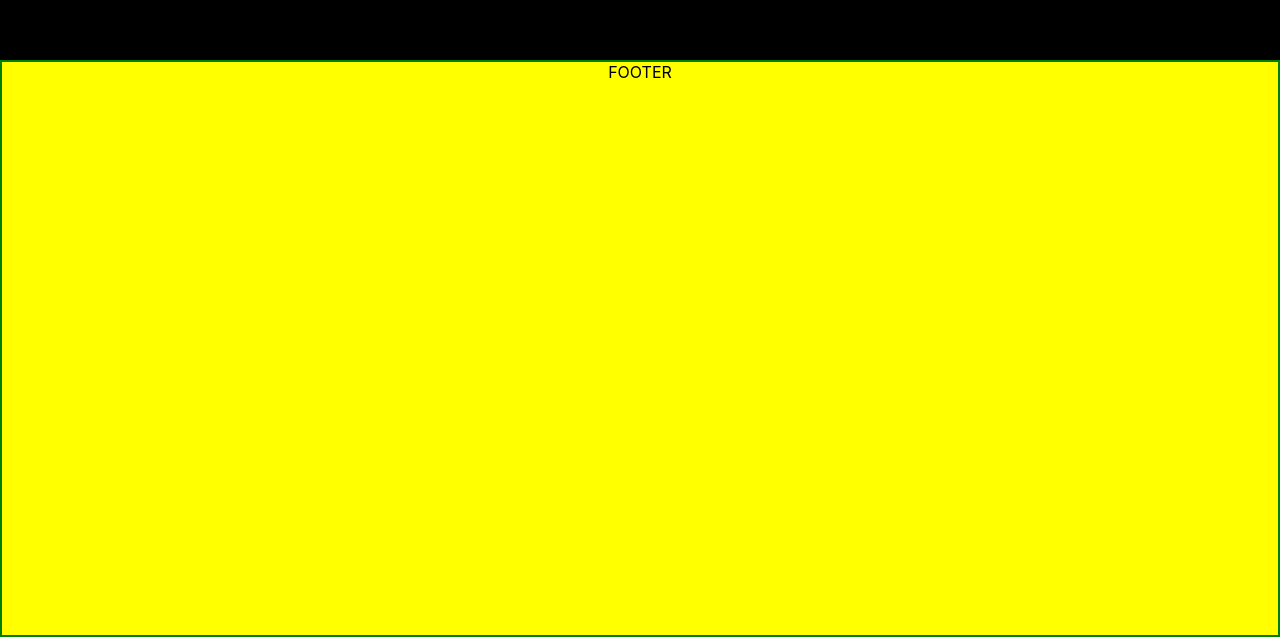
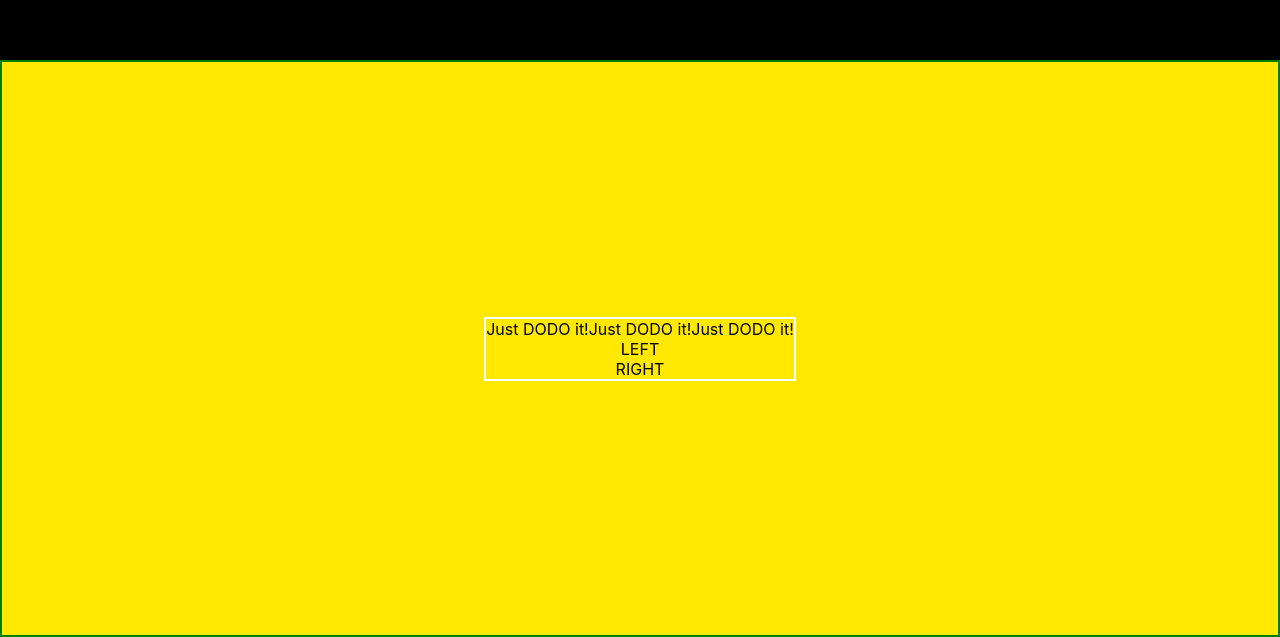
Before and after one commit to Dark-Vinci/dodo, a React (Create React App) app: page / in a window 1280 px wide. Shown: the part 1667-2304 px from the top of the page. Built offline with nearby package versions, Linux system fonts and the light colour scheme.

Commit message:
chore: more update

```diff
--- a/src/components/Footer/Footer.module.scss
+++ b/src/components/Footer/Footer.module.scss
@@ -1,8 +1,20 @@
 @import '../../sass/mixins/others.scss';
 @import '../../sass/mixins/border.scss';
+@import '../../sass/constant/colors.scss';
+@import '../../sass/mixins/alignment.scss';
 
 div.container {
     @include Debug(green);
     @include Rectangle(100vw, 577px);
-    @include BgNCol(yellow, black);
+    @include BgNCol($footer-background, black);
+
+    @include GridCenter;
+
+    & > div.footer_container {
+        @include Debug(white);
+        // @include Square(100%);
+        // @Include Flex();
+
+        // & >
+    }
 }
--- a/src/components/Footer/Footer.tsx
+++ b/src/components/Footer/Footer.tsx
@@ -5,7 +5,24 @@ import style from './Footer.module.scss';
 export function Footer(): JSX.Element {
     return (
         <div className={ style.container}>
-            <div className={ style.footer_container }>FOOTER</div>
+            <div className={ style.footer_container }>
+                <div className="top_container">
+                    <div className="top">
+                        <div className="span_container">
+                            <span>Just DODO it!</span>
+                            <span>Just DODO it!</span>
+                            <span>Just DODO it!</span>
+                        </div>
+                    </div>
+                </div>
+
+                <div className="body_container">
+                    <div className="body">
+                        <div className="left_container">LEFT</div>
+                        <div className="right_container">RIGHT</div>
+                    </div>
+                </div>
+            </div>
         </div>
     );
 }
--- a/src/sass/constant/colors.scss
+++ b/src/sass/constant/colors.scss
@@ -3,3 +3,4 @@ $background-color: var(--background-color, white);
 $body-background: var(--body-background, black);
 $footer-background: var(--footer-background, yellow);
 $white-text-color: var(--black-text-color, white);
+$footer-background: var(--footer-background, #FFE802)
```
